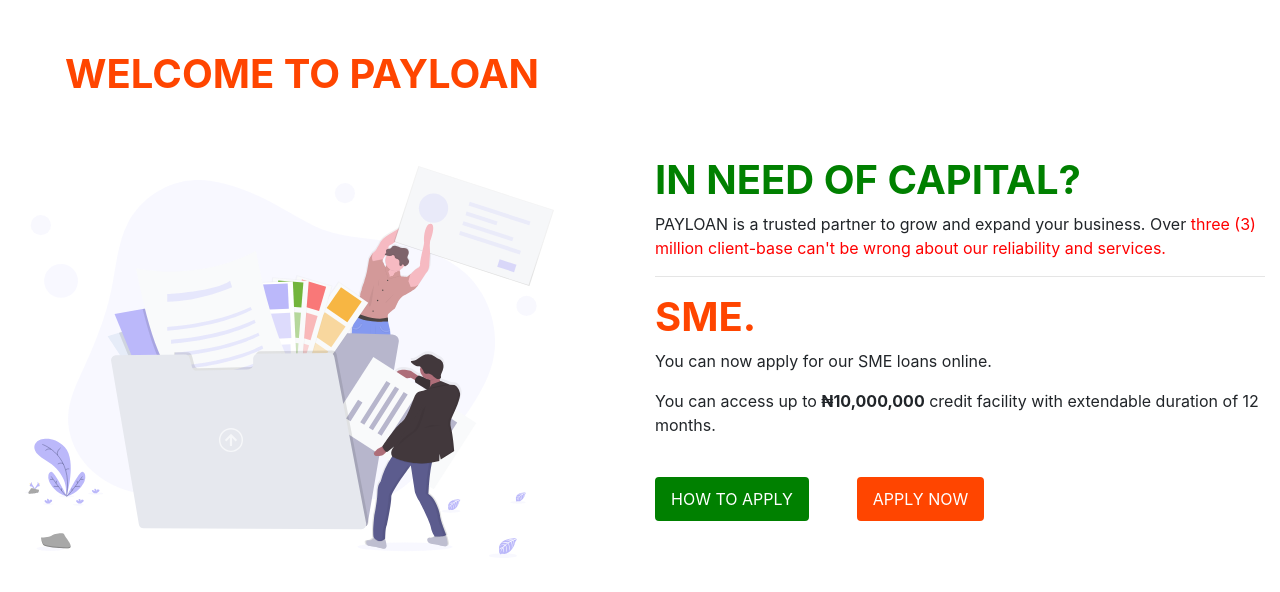
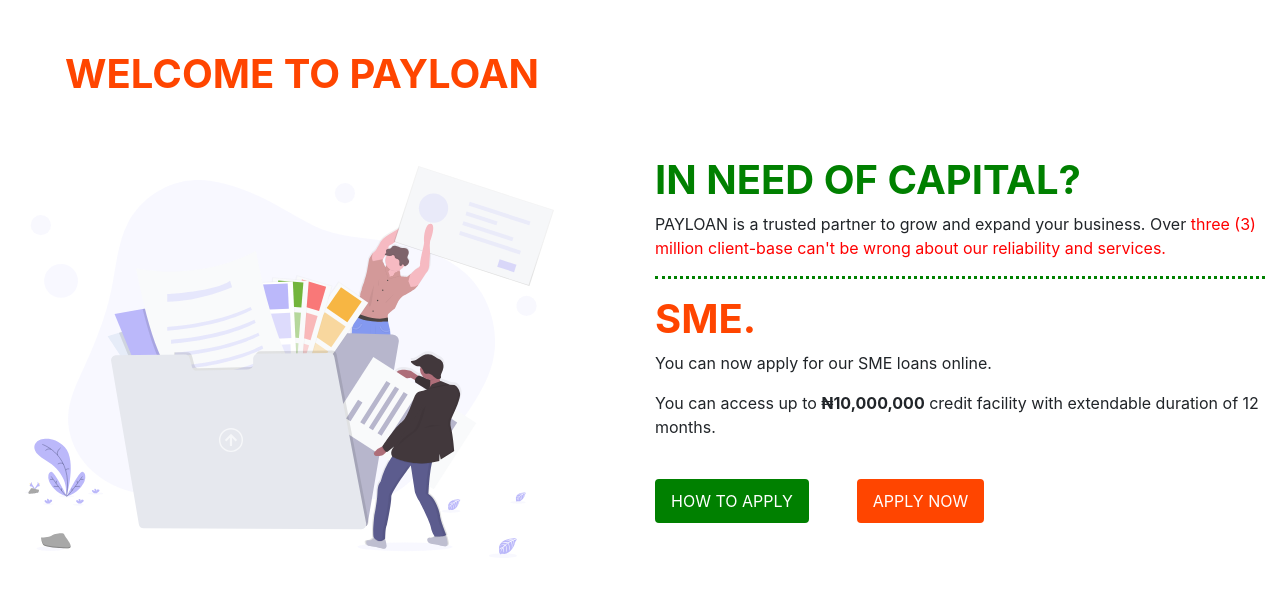
Before and after one commit to halfdobis/payloan, a React (Create React App) app: page / in a window 1280 px wide. Shown: the top 592 px of the page. Built offline with nearby package versions, Linux system fonts and the light colour scheme.

Commit message:
home page

```diff
--- a/public/index.html
+++ b/public/index.html
@@ -2,7 +2,7 @@
 <html lang="en">
   <head>
     <meta charset="utf-8" />
-    <link rel="icon" href="%PUBLIC_URL%/favicon.ico" />
+    <link rel="icon" href="./img//favicon.ico" />
     <meta name="viewport" content="width=device-width, initial-scale=1" />
     <meta name="theme-color" content="#000000" />
     <meta
@@ -24,7 +24,7 @@
       work correctly both with client-side routing and a non-root public URL.
       Learn how to configure a non-root public URL by running `npm run build`.
     -->
-    <title>React App</title>
+    <title>PayLoan</title>
   </head>
   <body>
     <noscript>You need to enable JavaScript to run this app.</noscript>
--- a/src/Components/Home/home.js
+++ b/src/Components/Home/home.js
@@ -3,6 +3,7 @@
 function Home() {
   return (
     <div className="container-fluid">
+      {/* <img src="./img/logo.png" alt="logo" /> */}
       <header>
         <h1 className="header">WELCOME TO PAYLOAN</h1>
       </header>
@@ -25,7 +26,7 @@
               </span>
             </p>
 
-            <hr />
+            <hr style={{ borderTop: "3px dotted green" }} />
 
             <h1 className="sub-heading">SME.</h1>
             <p>You can now apply for our SME loans online.</p>
```
Also changed, not shown: public/logo.png (added), 1 other file (tests, documents, lock files or other folders).
